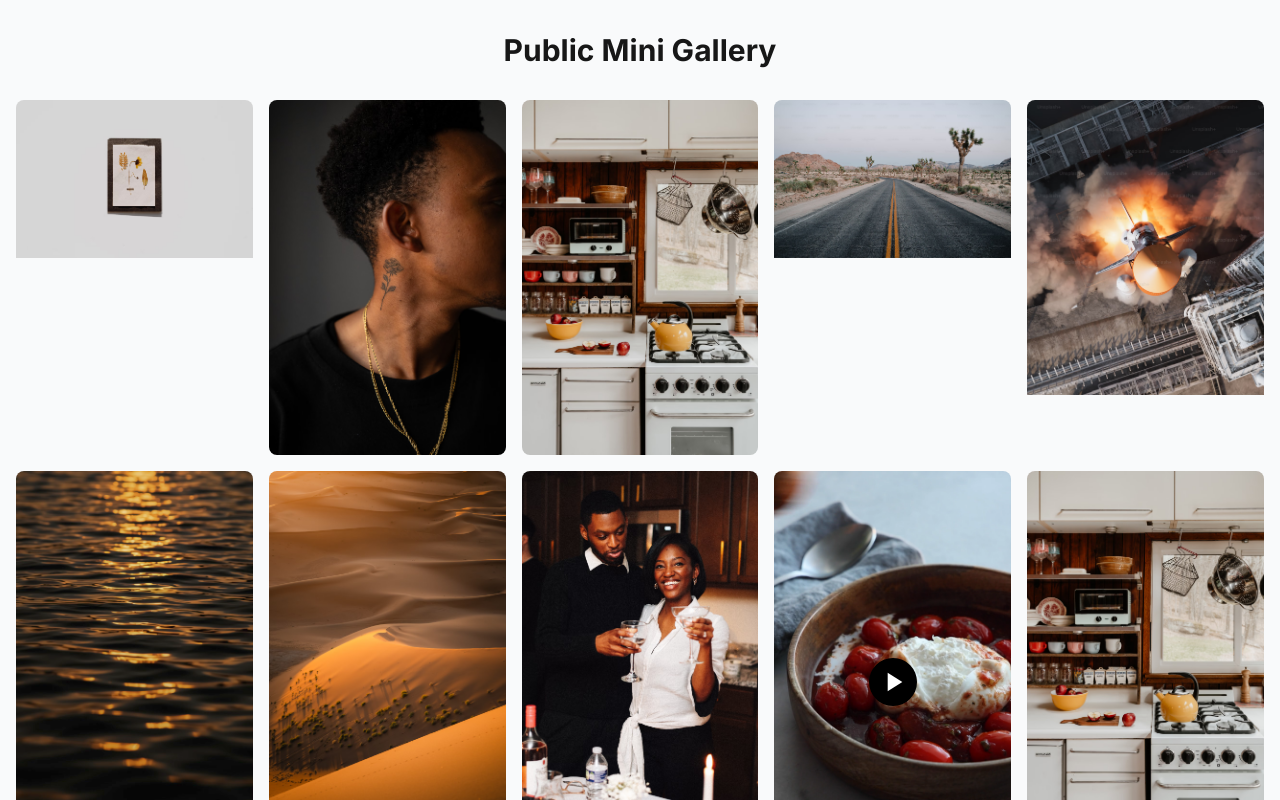
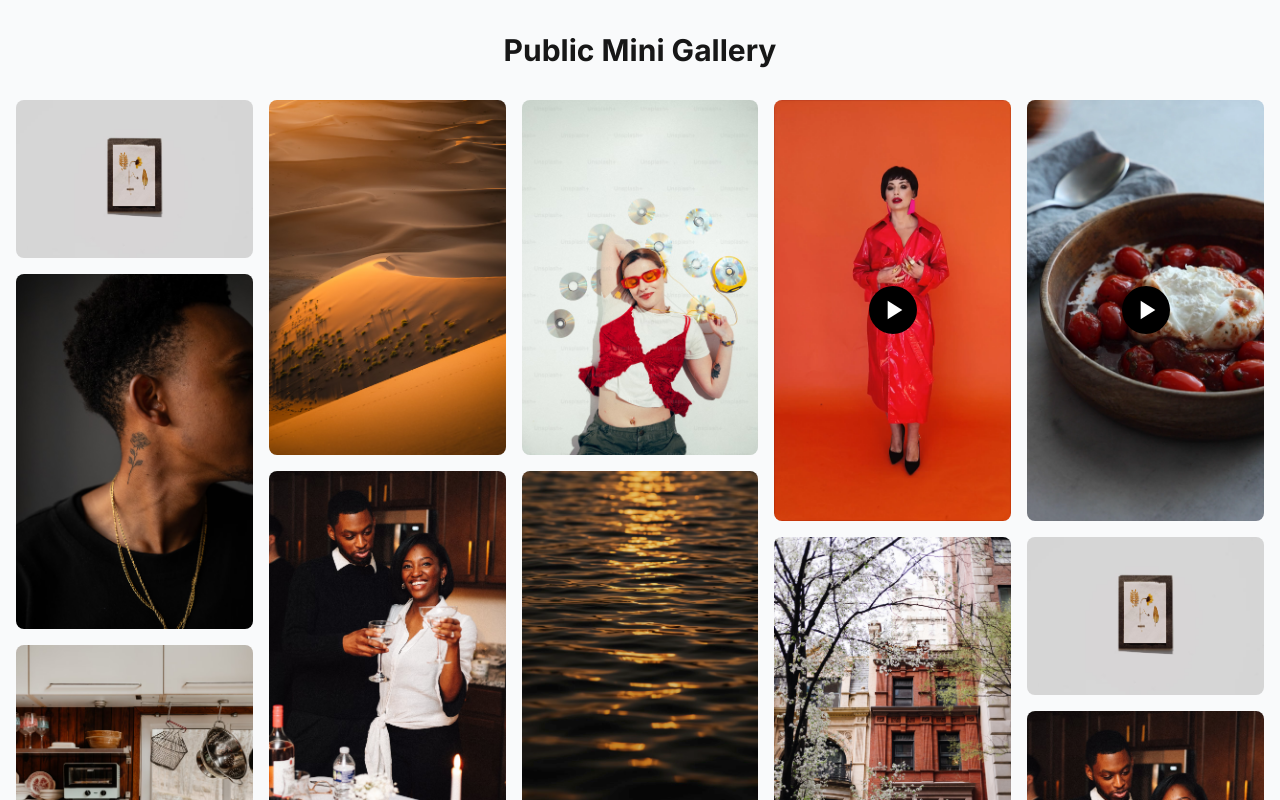
Before and after one commit to damonleelcx/gallery-app, a Next.js app: page / in a window 1280 px wide. Shown: the top 800 px of the page. Built offline with nearby package versions, Linux system fonts and the light colour scheme.

Commit message:
correct layout

```diff
--- a/src/app/components/Gallery/GalleryGrid.tsx
+++ b/src/app/components/Gallery/GalleryGrid.tsx
@@ -31,7 +31,7 @@ export default function GalleryGrid({
 
   return (
     <div className="w-full">
-      <div className="grid grid-cols-2 sm:grid-cols-3 md:grid-cols-4 lg:grid-cols-5 gap-4 auto-rows-auto">
+      <div className="columns-2 sm:columns-3 md:columns-4 lg:columns-5 gap-4 space-y-4">
         {items.map((item) => (
           <GalleryItem
             key={item.id}
--- a/src/app/components/Gallery/GalleryItem.tsx
+++ b/src/app/components/Gallery/GalleryItem.tsx
@@ -11,7 +11,7 @@ interface GalleryItemProps {
 export default function GalleryItem({ item, onClick, onLike }: GalleryItemProps) {
   return (
     <div
-      className="relative group cursor-pointer overflow-hidden rounded-lg"
+      className="relative group cursor-pointer overflow-hidden rounded-lg break-inside-avoid block"
       onClick={onClick}
     >
       <div className="relative w-full">
```
